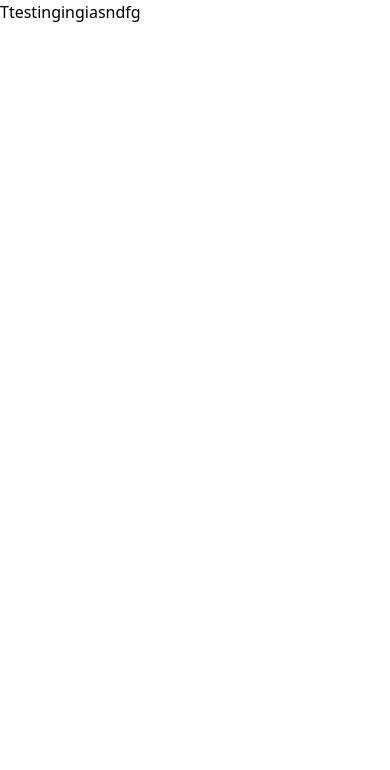
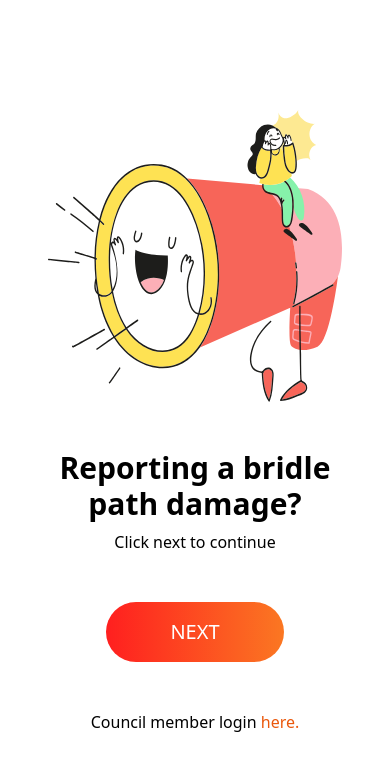
Before and after one commit to shawnanuptra/assessment2, a React (Create React App) app: page / in a window 390 px wide. Shown: the top 770 px of the page. Built offline with nearby package versions, Linux system fonts and the light colour scheme.

Commit message:
added mobile landing page

```diff
--- a/src/App.js
+++ b/src/App.js
@@ -1,10 +1,18 @@
+import { Link } from 'react-router-dom';
+import MainButton from './components/MainButton';
+import Hero from './vectors/hero.svg';
 
 function App() {
   return (
-    <div className="">
-      <p>
-        Ttestingingiasndfg
-      </p>
+    <div className="flex justify-center flex-col items-center h-screen p-12 text-center">
+      <img src={Hero} className="w-screen" />
+      <h1 className='text-3xl font-bold mt-12'>Reporting a bridle path damage?</h1>
+      <p className='mt-2 mb-12'>Click next to continue</p>
+      <Link to={'/q1'}>
+
+        <MainButton text={'NEXT'} />
+      </Link>
+      <p className='mt-12'>Council member login <span className='text-orange-600 cursor-pointer hover:underline'>here.</span></p>
     </div>
   );
 }
--- /dev/null
+++ b/src/components/MainButton.js
@@ -0,0 +1,7 @@
+import React from 'react'
+
+export default function MainButton(props) {
+    return (
+        <div className='text-xl text-white bg-gradient-to-r from-primaryRed to-accentOrange py-4 px-16 rounded-full hover:drop-shadow-lg hover:scale-110 transition-all'>{props.text}</div>
+    )
+}
--- a/src/index.js
+++ b/src/index.js
@@ -4,14 +4,15 @@ import './index.css';
 import App from './App';
 import reportWebVitals from './reportWebVitals';
 import { BrowserRouter, Routes, Route } from 'react-router-dom';
+import Question1 from './pages/Question1'
 
 const root = ReactDOM.createRoot(document.getElementById('root'));
 root.render(
   <React.StrictMode>
     <BrowserRouter>
       <Routes>
-        <Route path='/' element={<App />}>
-        </Route>
+        <Route path='/' element={<App />} />
+        <Route path='/q1' element={<Question1 />} />
       </Routes>
     </BrowserRouter>
   </React.StrictMode>
--- /dev/null
+++ b/src/pages/Question1.js
@@ -0,0 +1,7 @@
+import React from 'react'
+
+export default function Question1() {
+    return (
+        <div>q1</div>
+    )
+}
--- a/tailwind.config.js
+++ b/tailwind.config.js
@@ -1,4 +1,4 @@
-const colors = require('tailwindcss/colors')
+// const colors = require('tailwindcss/colors')
 
 module.exports = {
   content: [
@@ -7,7 +7,8 @@ module.exports = {
   theme: {
     extend: {
       colors: {
-        // primary: '#202225',
+        accentOrange: '#FB7722',
+        primaryRed: '#FF1F1F',
         // secondary: '#5865f2',
         // gray: colors.neutral,
         // gray: {
```
Also changed, not shown: src/vectors/hero.svg (added).
